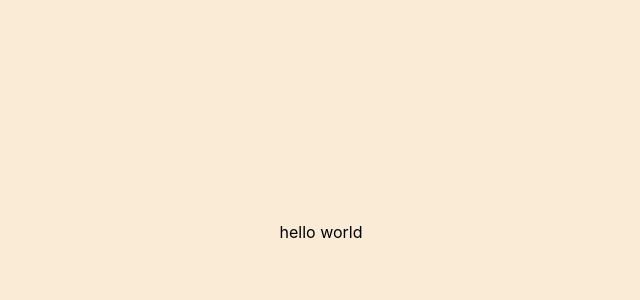
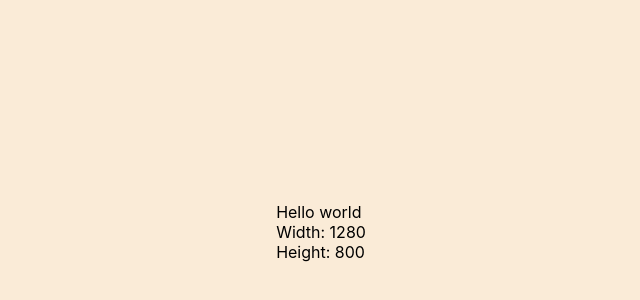
Before and after one commit to sonnybardhan/react-shed, a React (Create React App) app: page / in a window 1280 px wide. Shown: the part 168-468 px from the top of the page, without its empty margins (319-959 px from the left). Built offline with nearby package versions, Linux system fonts and the light colour scheme; the HTML template or start-up script is replaced by a standard one.

Commit message:
complete useWindowSize custom hook

```diff
--- a/src/App.js
+++ b/src/App.js
@@ -1,5 +1,15 @@
+import useWindowSize from './useWindowSize';
+
 function App() {
-  return <div className='App'>hello world</div>;
+  const { width, height } = useWindowSize();
+
+  return (
+    <div className='App'>
+      <div>Hello world</div>
+      <div>Width: {width}</div>
+      <div>Height: {height}</div>
+    </div>
+  );
 }
 
 export default App;
--- /dev/null
+++ b/src/useWindowSize.js
@@ -0,0 +1,19 @@
+import React, { useEffect, useState } from 'react';
+
+function useWindowSize() {
+  const [width, setWidth] = useState(window.innerWidth);
+  const [height, setHeight] = useState(window.innerHeight);
+
+  useEffect(() => {
+    const handleResize = () => {
+      setWidth(window.innerWidth);
+      setHeight(window.innerHeight);
+    };
+    window.addEventListener('resize', handleResize);
+
+    return () => window.removeEventListener('resize', handleResize);
+  }, []);
+  return { width, height };
+}
+
+export default useWindowSize;
```
